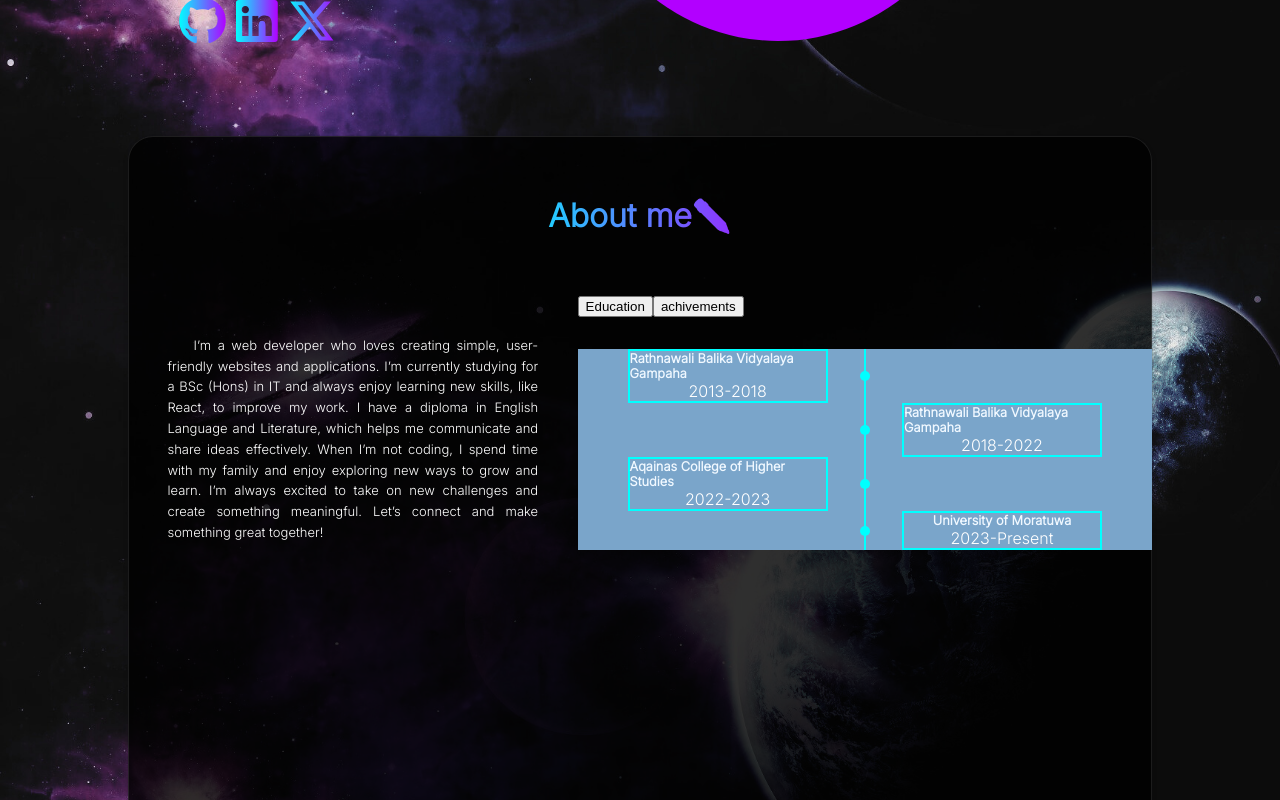
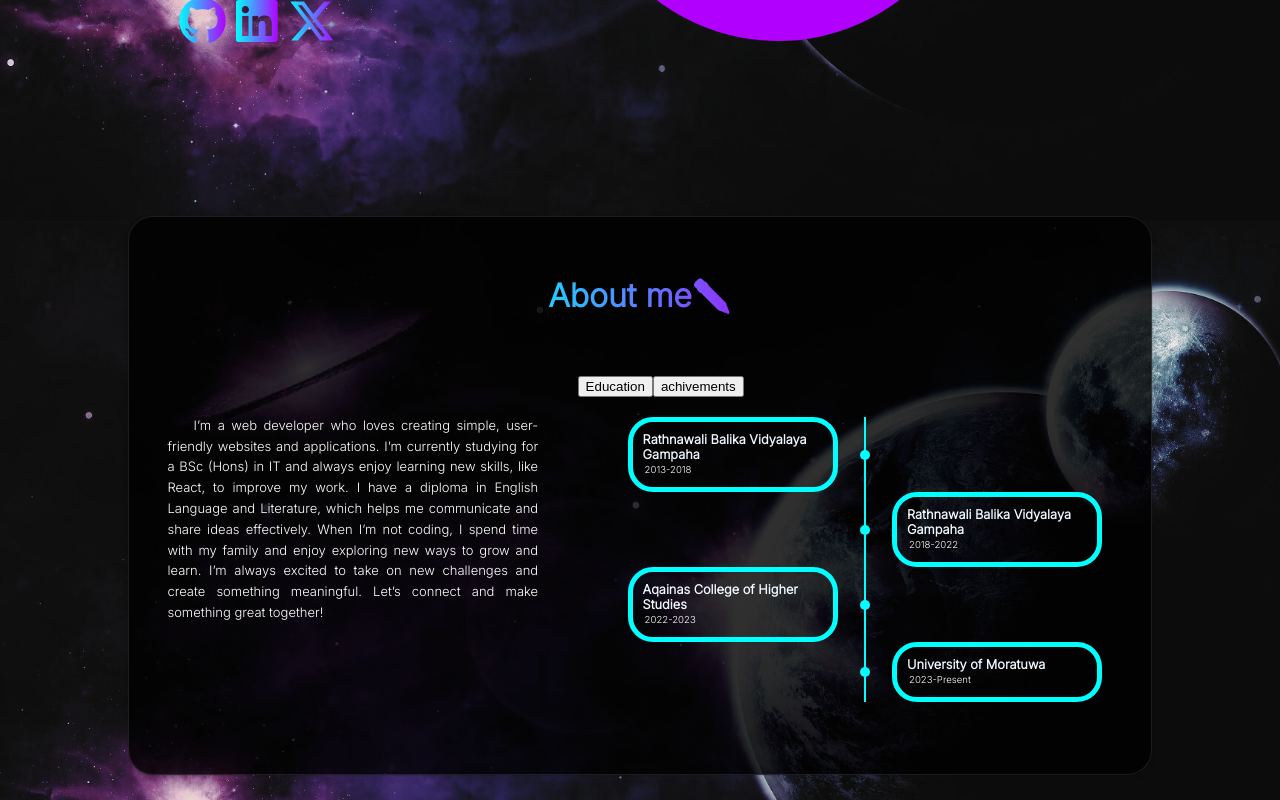
Before and after one commit to Dinithi1625403/myPortfolio, a React (Create React App) app: page / in a window 1280 px wide. Shown: the part 580-1380 px from the top of the page. Built offline with nearby package versions, Linux system fonts and the light colour scheme.

Commit message:
modified aboutsection

```diff
--- a/src/components/about.css
+++ b/src/components/about.css
@@ -2,8 +2,8 @@
 .container{
 
     background-color: rgb(0, 0, 0,0.8);
-    height: 100vh;
-    margin: 20px;
+    height: fit-content;
+    margin: 100px;
     justify-self: center;
     width: 80%;
     border-radius: 25px;
@@ -72,3 +72,9 @@ padding: 10px;
 #achivements{
     display: none;
 }
+.sub-container{
+
+    height: 400px;
+
+
+}
--- a/src/components/about.jsx
+++ b/src/components/about.jsx
@@ -42,6 +42,7 @@ useEffect(() => {
           &nbsp;&nbsp;&nbsp;&nbsp;I’m a web developer who loves creating simple, user-friendly websites and applications. I’m currently studying for a BSc (Hons) in IT and always enjoy learning new skills, like React, to improve my work. I have a diploma in English Language and Literature, which helps me communicate and share ideas effectively. When I’m not coding, I spend time with my family and enjoy exploring new ways to grow and learn. I’m always excited to take on new challenges and create something meaningful. Let’s connect and make something great together!
         </p>
       </div>
+      <div className="sub-container">
       <div className="aboutTab">
         <button className="tab"id="edu"  onClick={(e) => aboutSection(e, 'education')}>Education</button>
         <button className="tab" id="achive" onClick={(e) => aboutSection(e, 'achivements')}>achivements</button>
@@ -52,6 +53,7 @@ useEffect(() => {
       <div id="achivements" className="tabContent">
         <Achivements />
       </div>
+      </div>
     </div>
   );
 
--- a/src/components/about/education.css
+++ b/src/components/about/education.css
@@ -3,7 +3,8 @@
     flex-direction: column;
     align-items: center;
     justify-content: center;
-    margin: 2rem 0;
+    margin-top: 20px;
+    margin-bottom: 20px;
 }
 .education-item{
     display: flex;
@@ -12,7 +13,7 @@
     width: 100%;
 
     position: relative;
-    background-color: rgb(122, 165, 202);
+
 }
 .education-point{
     width: 10px;
@@ -27,11 +28,14 @@
 .education-content{
     display: flex;
     flex-direction: column;
-    width: 200px;
+    width: 210px;
     height: fit-content;
-    border: 2px solid aqua;
+    border: 5px solid aqua;
     align-self: flex-end;
     align-items: flex-end;
+    padding: 10px;
+    border-radius: 25px;
+
 
 
 
@@ -51,9 +55,13 @@
 
 .education-title{
     font-size: 0.8rem;
+    width: 100%;
 }
-.educcation-duration{
+.education-duration{
+    width: 100%;
     font-size: 0.6rem;
+    align-self: flex-start;
+    padding: 2px;
 }
 .vertical-line{
     width: 2px;
```
